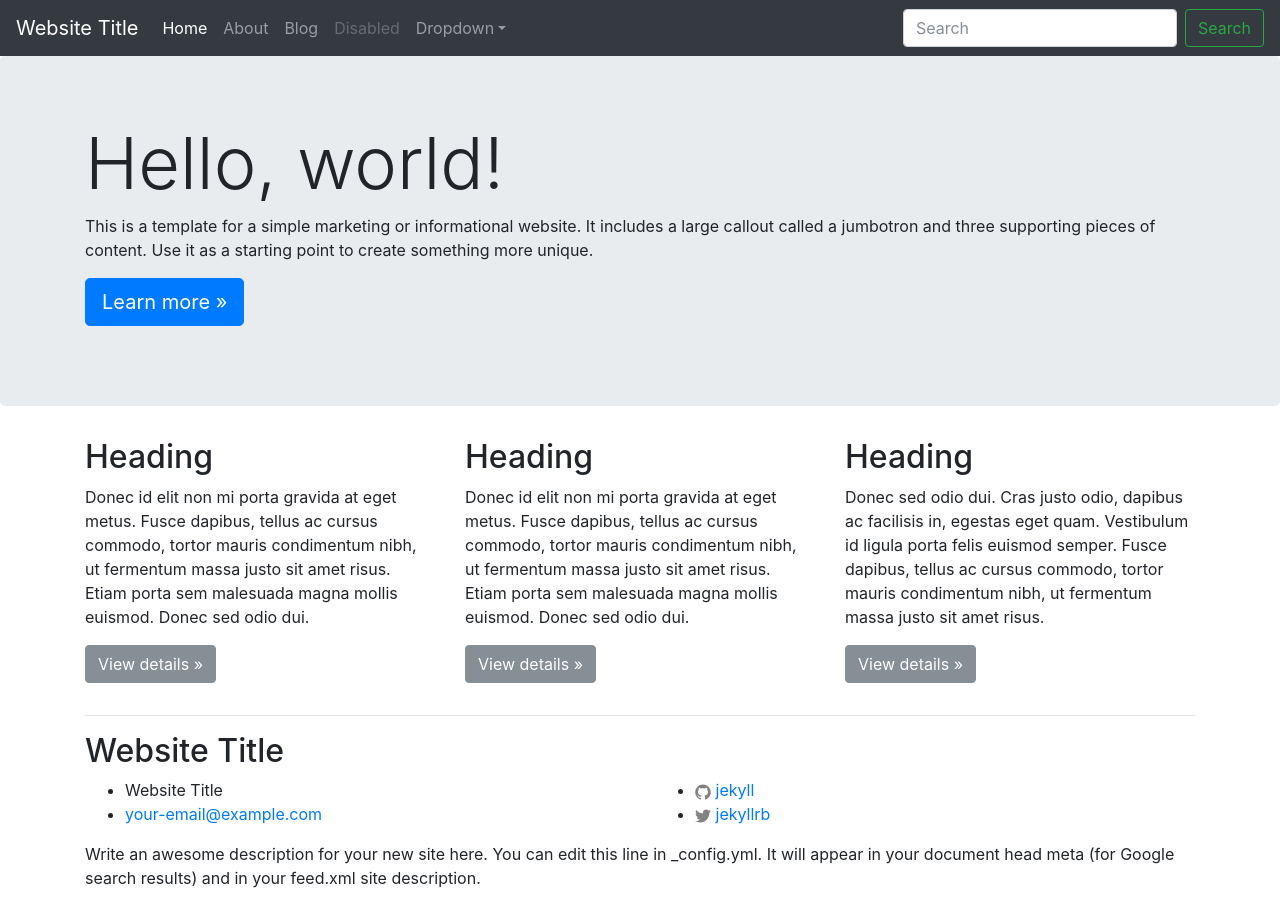
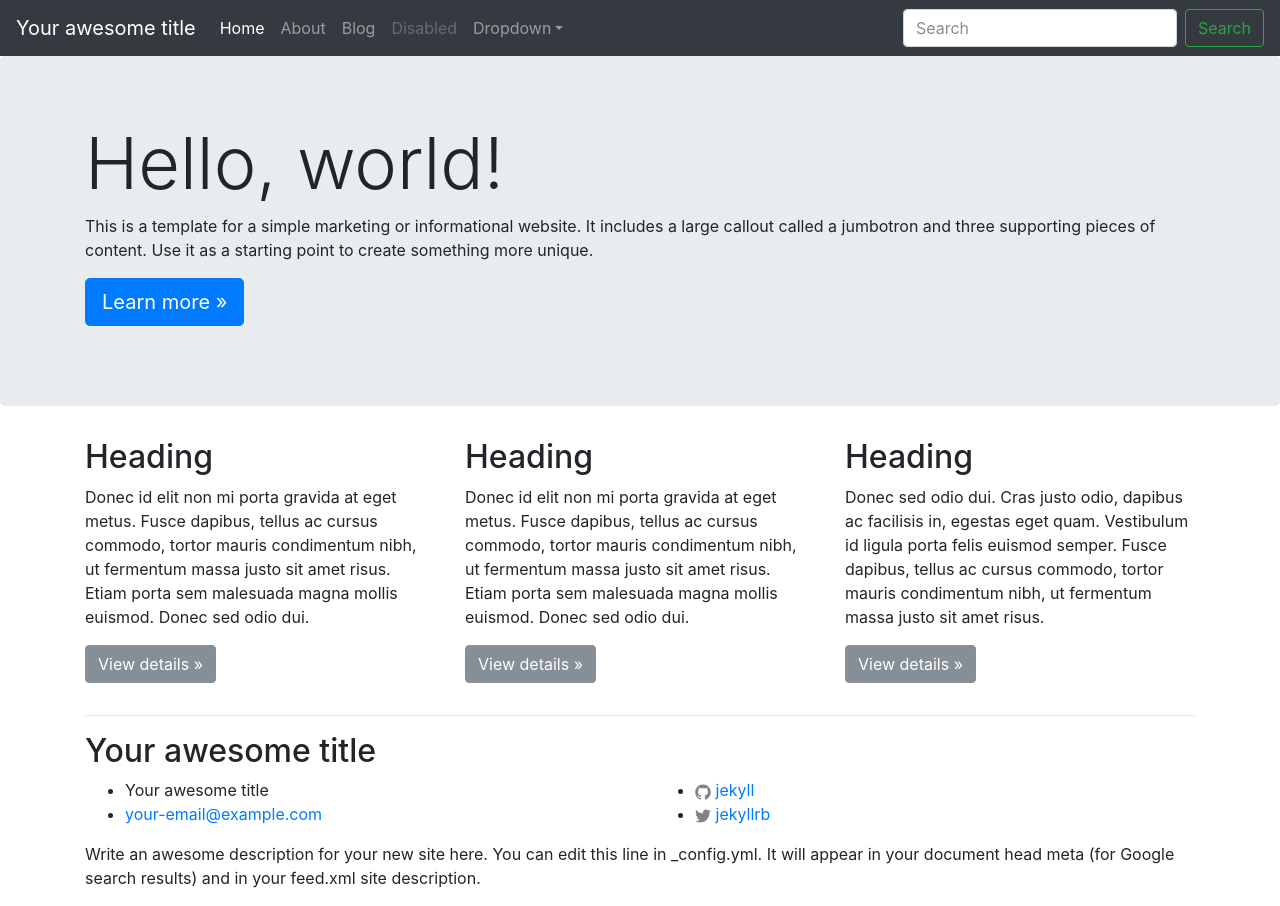
Before and after one commit to leanaco/jekyll-bootstrap4, a Jekyll site: the page built from index.md, in a window 1280 px wide. Built offline with Jekyll 4.4.1, drawn with Linux system fonts in a browser that asks for light colours; nearby versions of some CDN libraries.

Commit message:
Update config

```diff
--- a/_config.yml
+++ b/_config.yml
@@ -13,10 +13,9 @@
 # you will see them accessed via {{ site.title }}, {{ site.email }}, and so on.
 # You can create any custom variable you would like, and they will be accessible
 # in the templates via {{ site.myvariable }}.
-name: Name
-title: Website Title
+title: Your awesome title
 email: your-email@example.com
-description: > # this means to ignore newlines until "baseurl:"
+description: >- # this means to ignore newlines until "baseurl:"
   Write an awesome description for your new site here. You can edit this
   line in _config.yml. It will appear in your document head meta (for
   Google search results) and in your feed.xml site description.
@@ -27,7 +26,8 @@ github_username:  jekyll
 
 # Build settings
 markdown: kramdown
-gems:
+theme: minima
+plugins:
   - jekyll-feed
 
 # Exclude from processing.
```
Also changed, not shown: README.md.
